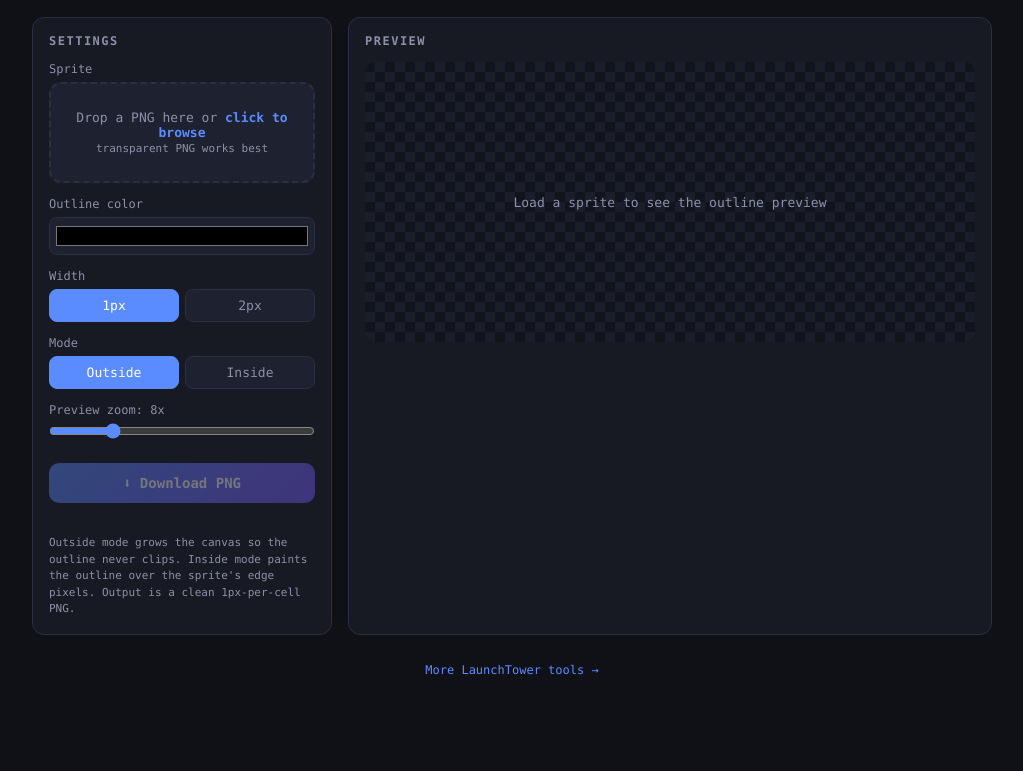
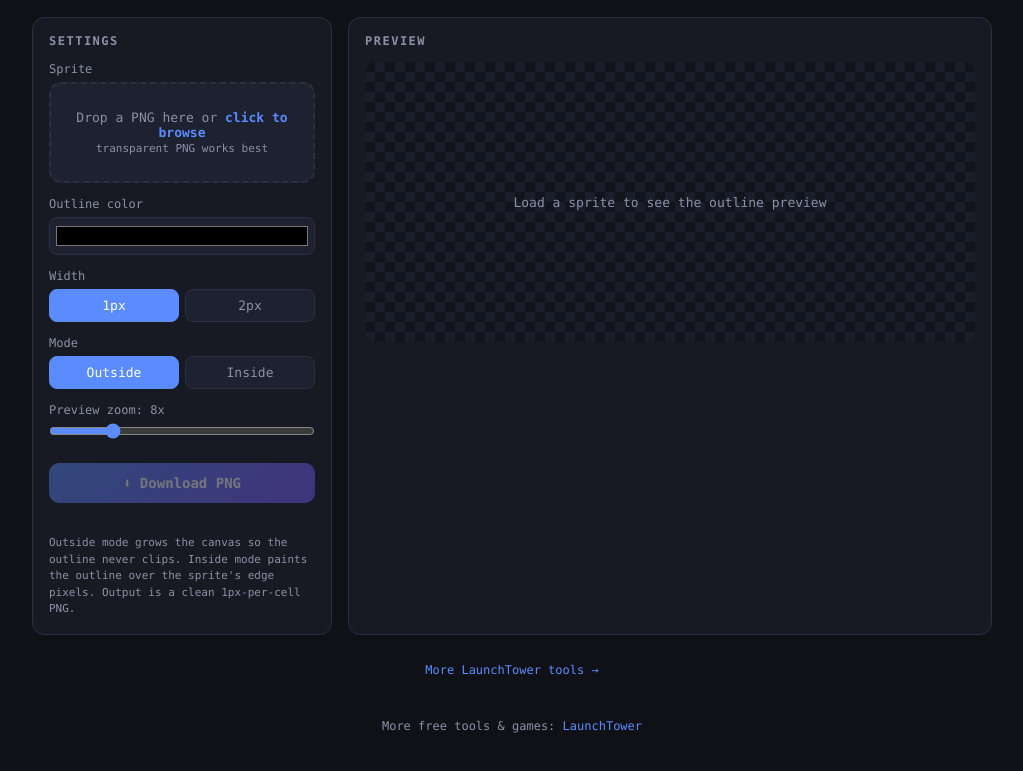
Before and after one commit to pennypenguinapp-beep/launchtower-sprite-outline, a plain HTML site: page index.html in a window 1280 px wide. Shown: the part 97-868 px from the top of the page, without its empty margins (128-1151 px from the left). Before the commit the page ends 814 px from the top, so only its background shows below. Drawn offline with Linux system fonts and the light colour scheme.

Commit message:
Add LaunchTower footer cross-link

```diff
--- a/index.html
+++ b/index.html
@@ -292,5 +292,6 @@
   });
 })();
 </script>
+<footer style="text-align:center;padding:14px;color:#8b91a7;font-size:12px">More free tools &amp; games: <a href="https://pennypenguinapp-beep.github.io/" style="color:#5b8cff">LaunchTower</a></footer>
 </body>
 </html>
```
